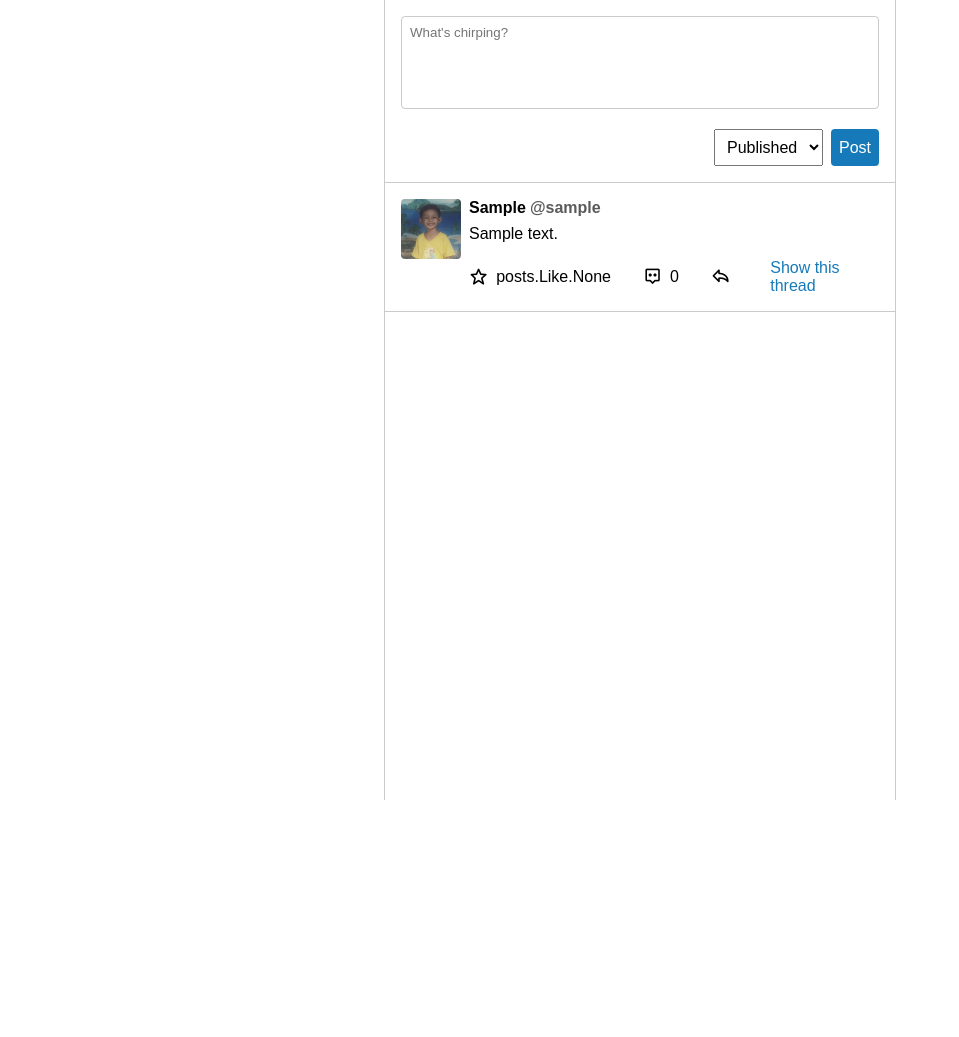
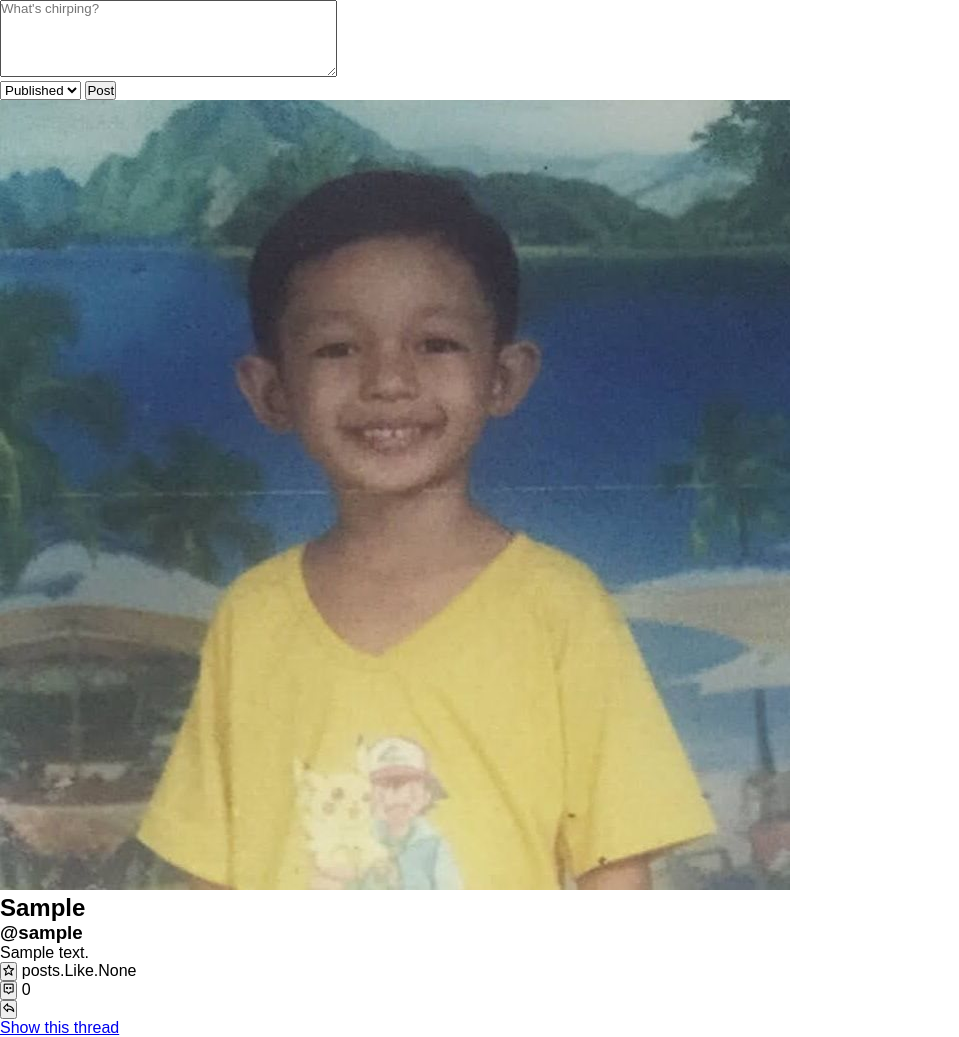
Before and after one commit to ritzvincentculanag/parakeet, a Django app: page /posts/ in a window 1280 px wide. Shown: the whole page, without its empty margins (0-959 px from the left). Before the commit the page ends 800 px from the top, so only its background shows below. Run offline with Django 5.2, Linux system fonts and the light colour scheme; tables that the repository leaves empty hold one stand-in row (values such as "Sample post").

Commit message:
Reset styles

```diff
--- a/static/css/styles.css
+++ b/static/css/styles.css
@@ -12,142 +12,142 @@
   font-family: sans-serif;
 }
 
-input {
-  display: block;
-}
+/*input {*/
+/*  display: block;*/
+/*}*/
 
-main {
-  display: grid;
-  grid-template-columns: 25% 50% 25%;
-  margin: auto;
-  width: 80%;
-  overflow-y: hidden;
-}
+/*main {*/
+/*  display: grid;*/
+/*  grid-template-columns: 25% 50% 25%;*/
+/*  margin: auto;*/
+/*  width: 80%;*/
+/*  overflow-y: hidden;*/
+/*}*/
 
-.link {
-  color: #167ABA;
-  text-decoration: none;
-}
+/*.link {*/
+/*  color: #167ABA;*/
+/*  text-decoration: none;*/
+/*}*/
 
-.profile {
-  height: 100vh;
-}
+/*.profile {*/
+/*  height: 100vh;*/
+/*}*/
 
-.trending {
-  height: 100vh;
-}
+/*.trending {*/
+/*  height: 100vh;*/
+/*}*/
 
-.feed {
-  border-left: 1px solid var(--clr-stroke);
-  border-right: 1px solid var(--clr-stroke);
-  overflow-y: scroll;
-  height: 100vh;
-}
+/*.feed {*/
+/*  border-left: 1px solid var(--clr-stroke);*/
+/*  border-right: 1px solid var(--clr-stroke);*/
+/*  overflow-y: scroll;*/
+/*  height: 100vh;*/
+/*}*/
 
-/* post lists styles */
-.post,
-.post-create {
-  padding: 16px;
-  border-bottom: 1px solid var(--clr-stroke);
-}
+/*!* post lists styles *!*/
+/*.post,*/
+/*.post-create {*/
+/*  padding: 16px;*/
+/*  border-bottom: 1px solid var(--clr-stroke);*/
+/*}*/
 
-.post-create__content {
-  border: none;
-  width: 100%;
-  padding: 8px;
-  resize: none;
-  border-radius: 4px;
-  border: 1px solid var(--clr-stroke);
-  margin-bottom: 16px;
-}
+/*.post-create__content {*/
+/*  border: none;*/
+/*  width: 100%;*/
+/*  padding: 8px;*/
+/*  resize: none;*/
+/*  border-radius: 4px;*/
+/*  border: 1px solid var(--clr-stroke);*/
+/*  margin-bottom: 16px;*/
+/*}*/
 
-.post-create__actions {
-  display: flex;
-  margin-left: auto;
-  justify-content: flex-end;
-  gap: 8px;
-}
+/*.post-create__actions {*/
+/*  display: flex;*/
+/*  margin-left: auto;*/
+/*  justify-content: flex-end;*/
+/*  gap: 8px;*/
+/*}*/
 
-.post-create__actions > * {
-  font-size: 1rem;
-  padding: 8px;
-  cursor: pointer;
-}
+/*.post-create__actions > * {*/
+/*  font-size: 1rem;*/
+/*  padding: 8px;*/
+/*  cursor: pointer;*/
+/*}*/
 
-.post-create__actions input {
-  background-color: var(--clr-accent);
-  border: none;
-  border-radius: 4px;
-  color: #fff;
-  border: inherit;
-}
+/*.post-create__actions input {*/
+/*  background-color: var(--clr-accent);*/
+/*  border: none;*/
+/*  border-radius: 4px;*/
+/*  color: #fff;*/
+/*  border: inherit;*/
+/*}*/
 
-.post__body {
-  display: flex;
-}
+/*.post__body {*/
+/*  display: flex;*/
+/*}*/
 
-.post__avatar img {
-  border-radius: 4px;
-}
+/*.post__avatar img {*/
+/*  border-radius: 4px;*/
+/*}*/
 
-.post__info {
-  padding-left: 8px;
-  width: 100%;
-}
+/*.post__info {*/
+/*  padding-left: 8px;*/
+/*  width: 100%;*/
+/*}*/
 
-.post__avatar > * {
-  display: block;
-  width: 60px;
-  height: 60px;
-}
+/*.post__avatar > * {*/
+/*  display: block;*/
+/*  width: 60px;*/
+/*  height: 60px;*/
+/*}*/
 
-.post__handle {
-  display: flex;
-  grid-area: handle;
-}
+/*.post__handle {*/
+/*  display: flex;*/
+/*  grid-area: handle;*/
+/*}*/
 
-.handle__name,
-.handle__username {
-  font-size: 1rem;
-}
+/*.handle__name,*/
+/*.handle__username {*/
+/*  font-size: 1rem;*/
+/*}*/
 
-.handle__username {
-  color: var(--clr-subtitle);
-  padding-left: 4px;
-}
+/*.handle__username {*/
+/*  color: var(--clr-subtitle);*/
+/*  padding-left: 4px;*/
+/*}*/
 
-.post__content {
-  grid-area: content;
-  padding-top: 8px;
-  padding-bottom: 16px;
-}
+/*.post__content {*/
+/*  grid-area: content;*/
+/*  padding-top: 8px;*/
+/*  padding-bottom: 16px;*/
+/*}*/
 
-.post__actions,
-.post__actions .form-group {
-  display: flex;
-}
+/*.post__actions,*/
+/*.post__actions .form-group {*/
+/*  display: flex;*/
+/*}*/
 
-.post__actions {
-  gap: 32px;
-}
+/*.post__actions {*/
+/*  gap: 32px;*/
+/*}*/
 
-.form-group {
-  font-size: 1rem;
-  justify-content: center;
-  align-items: center;
-}
+/*.form-group {*/
+/*  font-size: 1rem;*/
+/*  justify-content: center;*/
+/*  align-items: center;*/
+/*}*/
 
-.form-group .bx {
-  font-size: 1.2rem;
-  padding-right: 8px;
-}
+/*.form-group .bx {*/
+/*  font-size: 1.2rem;*/
+/*  padding-right: 8px;*/
+/*}*/
 
-.form-group button {
-  cursor: pointer;
-  border: none;
-  background: none;
-}
+/*.form-group button {*/
+/*  cursor: pointer;*/
+/*  border: none;*/
+/*  background: none;*/
+/*}*/
 
-.post__show-thread {
-  margin-left: auto;
-}
+/*.post__show-thread {*/
+/*  margin-left: auto;*/
+/*}*/
```
